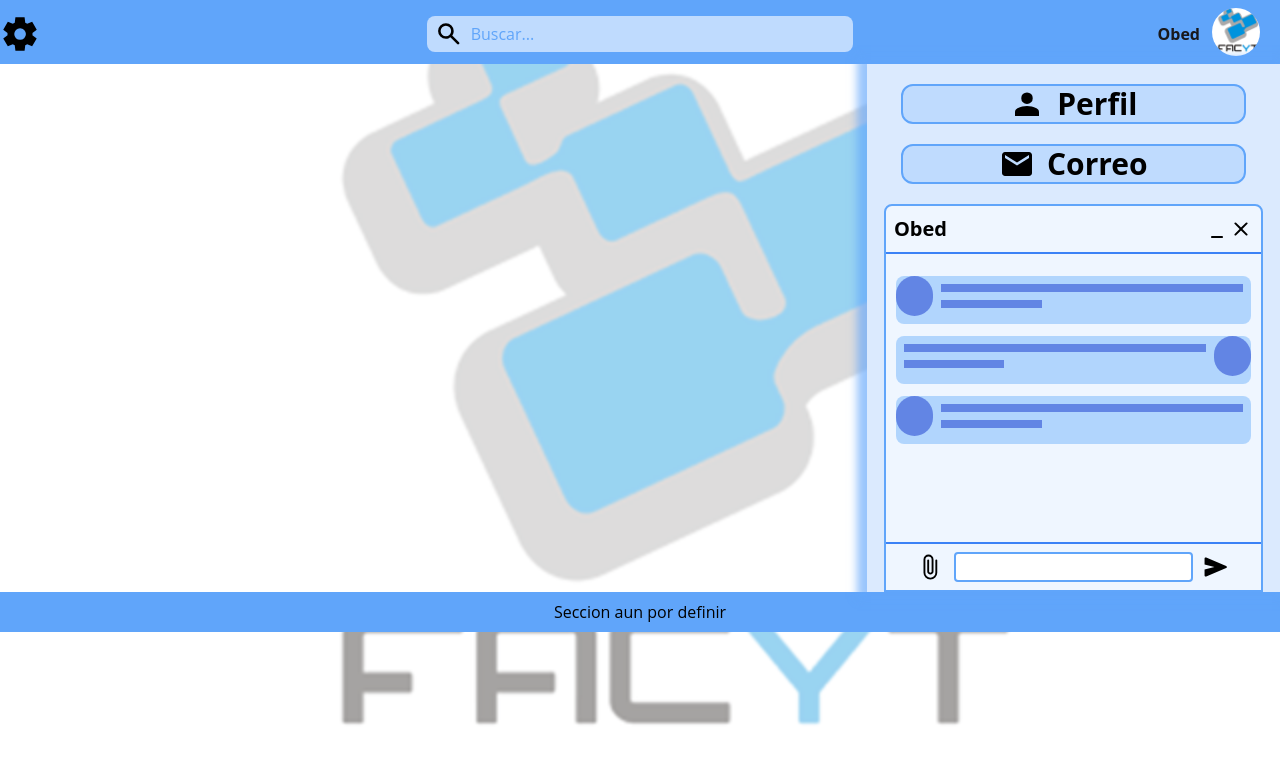
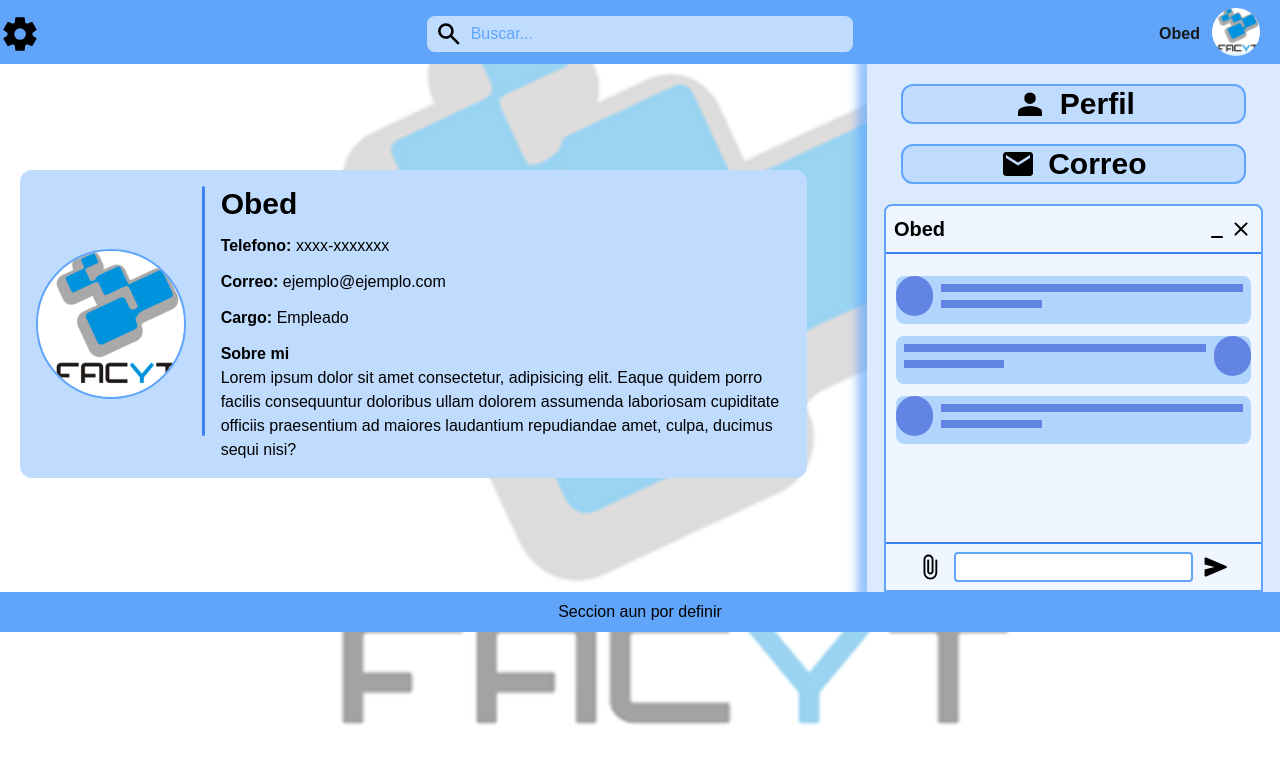
Before and after one commit to Ezebed/Proyecto_Des_App_Web, a Django app: page /usuarios/profile/Obed/ in a window 1280 px wide. Shown: the top 764 px of the page. Run offline with Django 4.2, Linux system fonts and the light colour scheme.

Commit message:
chg profile.html , principal layout, add favicon

```diff
--- a/proyecto/proyecto/static/CSS/input.css
+++ b/proyecto/proyecto/static/CSS/input.css
@@ -18,5 +18,5 @@
 }
 
 * {
-    font-family: 'Open sans';
+    font-family: Arial, Helvetica, sans-serif;
 }
--- a/proyecto/proyecto/static/CSS/output.css
+++ b/proyecto/proyecto/static/CSS/output.css
@@ -578,13 +578,17 @@ video {
   margin-bottom: auto;
 }
 
-.my-1 {
-  margin-top: 0.25rem;
-  margin-bottom: 0.25rem;
+.mx-5 {
+  margin-left: 1.25rem;
+  margin-right: 1.25rem;
 }
 
 .ml-10 {
   margin-left: 2.5rem;
+}
+
+.ml-2 {
+  margin-left: 0.5rem;
 }
 
 .ml-auto {
@@ -607,6 +611,10 @@ video {
   margin-right: auto;
 }
 
+.mt-10 {
+  margin-top: 2.5rem;
+}
+
 .mt-3 {
   margin-top: 0.75rem;
 }
@@ -615,16 +623,12 @@ video {
   margin-top: 0.875rem;
 }
 
-.ml-2 {
-  margin-left: 0.5rem;
+.ml-4 {
+  margin-left: 1rem;
 }
 
 .block {
   display: block;
-}
-
-.inline-block {
-  display: inline-block;
 }
 
 .flex {
@@ -655,8 +659,12 @@ video {
   height: 0.5rem;
 }
 
-.h-80 {
-  height: 20rem;
+.h-72 {
+  height: 18rem;
+}
+
+.h-\[200px\] {
+  height: 200px;
 }
 
 .h-fit {
@@ -668,16 +676,12 @@ video {
   height: 100%;
 }
 
-.h-72 {
-  height: 18rem;
+.h-\[150px\] {
+  height: 150px;
 }
 
-.max-h-72 {
-  max-height: 18rem;
-}
-
-.min-h-full {
-  min-height: 100%;
+.h-\[250px\] {
+  height: 250px;
 }
 
 .min-h-\[520px\] {
@@ -725,6 +729,10 @@ video {
   width: 100%;
 }
 
+.w-2 {
+  width: 0.5rem;
+}
+
 @keyframes pulse {
   50% {
     opacity: .5;
@@ -769,8 +777,36 @@ video {
   justify-content: space-around;
 }
 
+.space-y-1 > :not([hidden]) ~ :not([hidden]) {
+  --tw-space-y-reverse: 0;
+  margin-top: calc(0.25rem * calc(1 - var(--tw-space-y-reverse)));
+  margin-bottom: calc(0.25rem * var(--tw-space-y-reverse));
+}
+
+.space-y-2 > :not([hidden]) ~ :not([hidden]) {
+  --tw-space-y-reverse: 0;
+  margin-top: calc(0.5rem * calc(1 - var(--tw-space-y-reverse)));
+  margin-bottom: calc(0.5rem * var(--tw-space-y-reverse));
+}
+
+.space-y-3 > :not([hidden]) ~ :not([hidden]) {
+  --tw-space-y-reverse: 0;
+  margin-top: calc(0.75rem * calc(1 - var(--tw-space-y-reverse)));
+  margin-bottom: calc(0.75rem * var(--tw-space-y-reverse));
+}
+
+.space-x-4 > :not([hidden]) ~ :not([hidden]) {
+  --tw-space-x-reverse: 0;
+  margin-right: calc(1rem * var(--tw-space-x-reverse));
+  margin-left: calc(1rem * calc(1 - var(--tw-space-x-reverse)));
+}
+
 .self-center {
   align-self: center;
+}
+
+.rounded {
+  border-radius: 0.25rem;
 }
 
 .rounded-3xl {
@@ -789,8 +825,8 @@ video {
   border-radius: 0.75rem;
 }
 
-.rounded {
-  border-radius: 0.25rem;
+.rounded-sm {
+  border-radius: 0.125rem;
 }
 
 .rounded-t-lg {
@@ -862,6 +898,11 @@ video {
   background-color: transparent;
 }
 
+.bg-blue-500 {
+  --tw-bg-opacity: 1;
+  background-color: rgb(59 130 246 / var(--tw-bg-opacity));
+}
+
 .p-2 {
   padding: 0.5rem;
 }
@@ -870,8 +911,8 @@ video {
   padding: 0.625rem;
 }
 
-.p-1 {
-  padding: 0.25rem;
+.p-4 {
+  padding: 1rem;
 }
 
 .py-1 {
@@ -956,7 +997,121 @@ video {
 }
 
 * {
-  font-family: 'Open sans';
+  font-family: Arial, Helvetica, sans-serif;
+}
+
+.before\:absolute::before {
+  content: var(--tw-content);
+  position: absolute;
+}
+
+.before\:top-0::before {
+  content: var(--tw-content);
+  top: 0px;
+}
+
+.before\:left-0::before {
+  content: var(--tw-content);
+  left: 0px;
+}
+
+.before\:block::before {
+  content: var(--tw-content);
+  display: block;
+}
+
+.before\:h-fit::before {
+  content: var(--tw-content);
+  height: -moz-fit-content;
+  height: fit-content;
+}
+
+.before\:h-full::before {
+  content: var(--tw-content);
+  height: 100%;
+}
+
+.before\:h-auto::before {
+  content: var(--tw-content);
+  height: auto;
+}
+
+.before\:w-1::before {
+  content: var(--tw-content);
+  width: 0.25rem;
+}
+
+.before\:w-fit::before {
+  content: var(--tw-content);
+  width: -moz-fit-content;
+  width: fit-content;
+}
+
+.before\:w-2::before {
+  content: var(--tw-content);
+  width: 0.5rem;
+}
+
+.before\:bg-blue-500::before {
+  content: var(--tw-content);
+  --tw-bg-opacity: 1;
+  background-color: rgb(59 130 246 / var(--tw-bg-opacity));
+}
+
+.before\:content-\[\'\'\]::before {
+  --tw-content: '';
+  content: var(--tw-content);
+}
+
+.after\:absolute::after {
+  content: var(--tw-content);
+  position: absolute;
+}
+
+.after\:relative::after {
+  content: var(--tw-content);
+  position: relative;
+}
+
+.after\:left-\[-5px\]::after {
+  content: var(--tw-content);
+  left: -5px;
+}
+
+.after\:left-\[-15px\]::after {
+  content: var(--tw-content);
+  left: -15px;
+}
+
+.after\:block::after {
+  content: var(--tw-content);
+  display: block;
+}
+
+.after\:h-full::after {
+  content: var(--tw-content);
+  height: 100%;
+}
+
+.after\:h-\[400px\]::after {
+  content: var(--tw-content);
+  height: 400px;
+}
+
+.after\:w-2::after {
+  content: var(--tw-content);
+  width: 0.5rem;
+}
+
+.after\:bg-blue-500::after {
+  content: var(--tw-content);
+  --tw-bg-opacity: 1;
+  background-color: rgb(59 130 246 / var(--tw-bg-opacity));
+}
+
+.after\:content-\[\'\'\]::after {
+  --tw-content: '';
+  content: var(--tw-content);
 }
 
 .hover\:scale-110:hover {
--- a/proyecto/proyecto/templates/layouts/principal.html
+++ b/proyecto/proyecto/templates/layouts/principal.html
@@ -4,6 +4,7 @@
 <head>
     <meta charset="UTF-8">
     <meta name="viewport" content="width=device-width, initial-scale=1.0">
+    <link rel="shortcut icon" href="{% static 'img/favicon.png' %}" type="image/png">
     <link rel="stylesheet" href='{% static "CSS/output.css" %}''>
     <title>{% block title %}  {% endblock %}</title>
 </head>
@@ -14,7 +15,7 @@
     </header>
 
     <div class="w-full h-full flex flex-row" >
-        <div class=" w-8/12 h-full ">
+        <div class=" w-8/12 min-h-[520px] h-fit flex flex-col ">
             {% block principal %}
             {% endblock %}
         </div>
--- a/proyecto/proyecto/templates/proyecto/index.html
+++ b/proyecto/proyecto/templates/proyecto/index.html
@@ -21,5 +21,10 @@
 {% endblock %}
 
 {% block aside %}
+
+    <div class="mt-10" >
+        <p class="w-fit mx-auto font-bold text-3xl" >Bienvenido a la Intranet UC</p>
+    </div>
+
     {% include 'components/chat_box.html' %}
 {% endblock %}
--- a/proyecto/proyecto/templates/users/profile.html
+++ b/proyecto/proyecto/templates/users/profile.html
@@ -3,6 +3,26 @@
 {% load static %}
 
 {% block title %} {{ user }} {% endblock %}
+
+
+{% block principal %}
+
+    <figure class="flex flex-row my-auto mx-5 bg-blue-200 rounded-xl p-4 space-x-4" >
+        <img class="h-[150px] rounded-full border-2 border-solid border-blue-400 my-auto" src="{% static 'img/facyt_logo.png' %}" alt="foto-perfil">
+
+        <span class="w-2 h-[250px] bg-blue-500 rounded block" ></span>
+
+        <div class=" space-y-3 h-fit  ">
+            <h3 class=" font-bold w-fit text-3xl ">{{ user }}</h3>
+            <p class="w-fit"><span class="font-bold w-fit">Telefono:</span> xxxx-xxxxxxx</p>
+            <p class="w-fit"><span class="font-bold w-fit"> Correo:</span> ejemplo@ejemplo.com</p>
+            <p class="w-fit"><span class="font-bold w-fit"> Cargo:</span> Empleado</p>
+
+            <p class="w-fit"><span class="font-bold w-fit">Sobre mi</span><br>Lorem ipsum dolor sit amet consectetur, adipisicing elit. Eaque quidem porro facilis consequuntur doloribus ullam dolorem assumenda laboriosam cupiditate officiis praesentium ad maiores laudantium repudiandae amet, culpa, ducimus sequi nisi?</p>
+        </div>
+    </figure>
+
+{% endblock %}
 
 
 {% block aside %}
```
Also changed, not shown: proyecto/proyecto/static/img/favicon.png (added).
